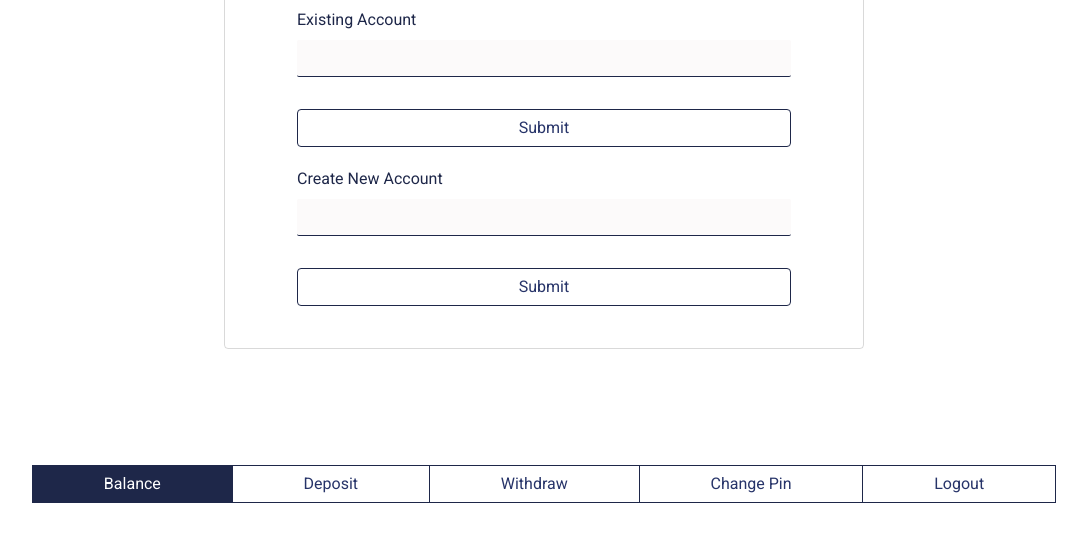
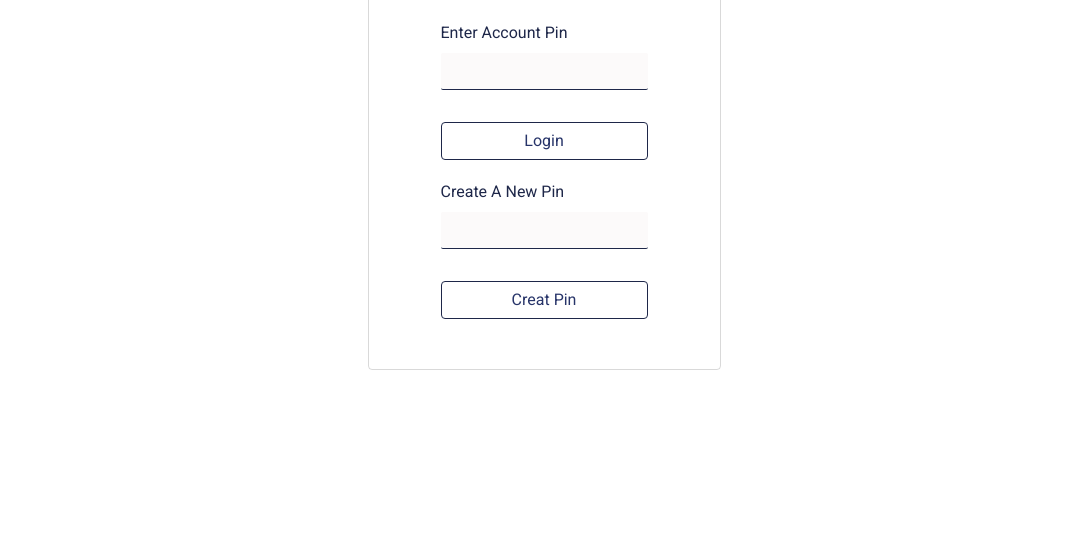
Before and after one commit to lokbiswa/atm-UsingObject, a plain HTML site: page index.html in a window 1280 px wide. Shown: the part 265-800 px from the top of the page, without its empty margins (96-1183 px from the left). Drawn offline with nearby package versions, Linux system fonts and the light colour scheme.

Commit message:
Centered Card
Made UI changes.

```diff
--- a/index.html
+++ b/index.html
@@ -10,20 +10,20 @@
 </head>
 <body>
     <div class="container-fluid">
-        <div class="card">
+        <div class="card my-auto">
             <p id="msgBox"></p>
             <!-- login and account create -->
-            <form id= "login" class="px-4 py-3">
+            <form id= "login" class="px-4 py-4">
                 <p id= "welcomeMsg"><span id = "hello">Hello!<br/></span>WELCOME TO ATM SIMULATOR</p>
                 <div class="mb-1">
-                    <label for="pinPut" class="form-label">Existing Account</label>
+                    <label for="pinPut" class="form-label">Enter Account Pin</label>
                     <input type="password" class="form-control" id="pinPut">
-                    <button id = "submitPin" type="button" class="btn m-3 submit">Submit</button>
+                    <button id = "submitPin" type="button" class="btn m-3 submit">Login</button>
                 </div>
                 <div class="mb-3">
-                    <label for="newAccPin" class="form-label mt-3">Create New Account</label>
+                    <label for="newAccPin" class="form-label mt-3">Create A New Pin</label>
                     <input type="password" class="form-control" id="newAccPin">
-                    <button id = "submitNewPin" type="button" class="btn m-3 submit">Submit</button>
+                    <button id = "submitNewPin" type="button" class="btn m-3 submit">Creat Pin</button>
                 </div>
             </form>
             <!-- section for deposit and withdrawal -->
@@ -43,8 +43,8 @@
             </form>
             <!-- account menu -->
         </div>
-        <div class="buttons">
-            <div id="accountMenu" role="group" class="btn-group" style="display:block;">
+        <div class="buttons" style="display:none;">
+            <div id="accountMenu" role="group" class="btn-group">
                 <button type="button" id="balance" class="btn  menuItem active">Balance</button>
                 <button type="button" id="deposit" class="btn  menuItem">Deposit</button>
                 <button type="button" id="withdraw" class="btn  menuItem">Withdraw</button>
--- a/style.css
+++ b/style.css
@@ -10,15 +10,15 @@
 }
 body {
   height: 100vh;
-  background: white;
+  background: rgb(255, 255, 255);
 }
 .container-fluid {
-  height: 70vh !important;
-  padding-top: 10rem;
+  display: flex;
+  height: 100vh !important;
 }
 .card {
-  display: flex;
-  max-width: 40rem;
+  display: block;
+  width: fit-content;
   min-height: 20rem;
   height: fit-content;
   text-align: center;
@@ -26,7 +26,7 @@ body {
   background-clip: padding-box;
   border: 1px solid rgba(0, 0, 0, 0.15);
   border-radius: 0.25rem;
-  margin: 0 auto;
+  margin: auto;
   background: transparent;
   transition: 500ms ease-in-out;
 }
@@ -137,3 +137,12 @@ label {
   text-align: center;
   padding: 0;
 }
+#login {
+  max-width: 25rem;
+}
+@media (min-width: 582px) {
+  #balanceDis,
+  #epositWithdrawal {
+    min-width: 25rem;
+  }
+}
```
